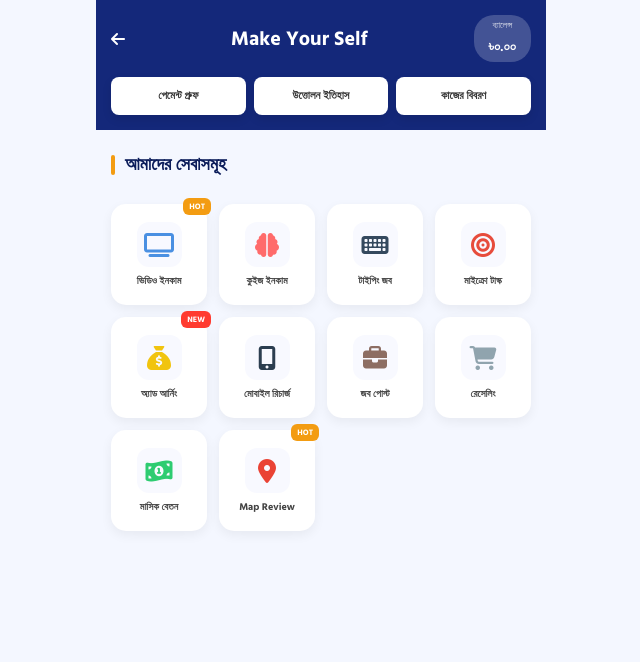
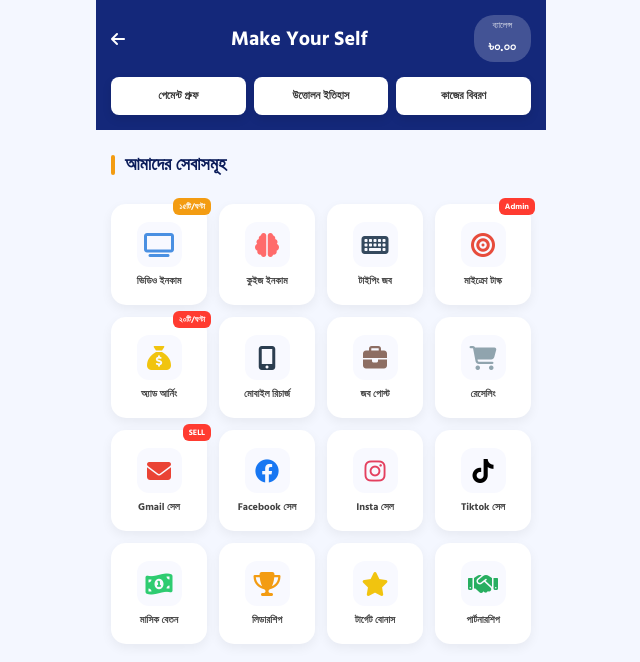
Before and after one commit to jabir-msf/-Make_YourSelfBot_bot, a website: page webapp/page3dashboard.html in a window 1280 px wide. Shown: the whole page, without its empty margins (319-959 px from the left). Drawn offline with Linux system fonts and the light colour scheme; a script that the page names is missing.

Commit message:
Update page3dashboard.html

```diff
--- a/webapp/page3dashboard.html
+++ b/webapp/page3dashboard.html
@@ -4,7 +4,10 @@
     <meta charset="UTF-8">
     <meta name="viewport" content="width=device-width, initial-scale=1.0">
     <title>Make Your Self - Services</title>
+
+    <!-- Telegram SDK -->
     <script src="https://telegram.org/js/telegram-web-app.js"></script>
+
     <link rel="stylesheet" href="page3dashboard.css">
     <link href="https://fonts.googleapis.com/css2?family=Hind+Siliguri:wght@400;500;600;700&display=swap" rel="stylesheet">
     <link rel="stylesheet" href="https://cdnjs.cloudflare.com/ajax/libs/font-awesome/6.4.0/css/all.min.css">
@@ -12,6 +15,7 @@
 <body>
 
     <div class="app-shell">
+        <!-- Top Blue Header Section -->
         <div class="header-region">
             <nav class="nav-bar">
                 <i class="fa-solid fa-arrow-left menu-icon" onclick="history.back()" style="cursor: pointer;"></i>
@@ -24,6 +28,7 @@
                 </div>
             </nav>
 
+            <!-- ৩টি কার্ড: পেমেন্ট প্রুফ, উত্তোলন ইতিহাস, কাজের বিবরণ -->
             <div class="quick-contact" style="grid-template-columns: repeat(3, 1fr);">
                 <div class="q-card" onclick="window.Telegram.WebApp.openTelegramLink('https://t.me/EarnBD_Pro')" style="cursor: pointer;">পেমেন্ট প্রুফ</div>
                 <div class="q-card" onclick="window.location.href='page6.html'" style="cursor: pointer;">উত্তোলন ইতিহাস</div>
@@ -31,6 +36,7 @@
             </div>
         </div>
 
+        <!-- Main Body Content (আমাদের সেবাসমূহ) -->
         <main class="main-body">
             <div class="section-head">
                 <span class="bar-orange"></span>
@@ -38,9 +44,9 @@
             </div>
 
             <div class="services-grid">
-                <!-- Row 1: Active Tasks -->
-                <div class="service-item" onclick="startTask('ভিডিও ইনকাম', '5.00')">
-                    <span class="tag-hot">HOT</span>
+                <!-- Row 1 -->
+                <div class="service-item" onclick="startLimitedTask('video')">
+                    <span class="tag-hot">১৫টি/ঘণ্টা</span>
                     <div class="icon-bg"><i class="fa-solid fa-tv" style="color: #4a90e2;"></i></div>
                     <p>ভিডিও ইনকাম</p>
                 </div>
@@ -52,14 +58,16 @@
                     <div class="icon-bg"><i class="fa-solid fa-keyboard" style="color: #34495e;"></i></div>
                     <p>টাইপিং জব</p>
                 </div>
-                <div class="service-item" onclick="startTask('মাইক্রো টাস্ক', '3.50')">
+                <!-- Micro Task List -->
+                <div class="service-item" onclick="window.location.href='micro_tasks.html'">
+                    <span class="tag-new">Admin</span>
                     <div class="icon-bg"><i class="fa-solid fa-bullseye" style="color: #e74c3c;"></i></div>
                     <p>মাইক্রো টাস্ক</p>
                 </div>
 
                 <!-- Row 2 -->
-                <div class="service-item" onclick="startTask('অ্যাড আর্নিং', '1.50')">
-                    <span class="tag-new">NEW</span>
+                <div class="service-item" onclick="startLimitedTask('ad')">
+                    <span class="tag-new">২০টি/ঘণ্টা</span>
                     <div class="icon-bg"><i class="fa-solid fa-sack-dollar" style="color: #f1c40f;"></i></div>
                     <p>অ্যাড আর্নিং</p>
                 </div>
@@ -76,21 +84,48 @@
                     <p>রেসেলিং</p>
                 </div>
 
-                <!-- Others (Keeping same structure) -->
+                <!-- Row 3: Selling Tasks -->
+                <div class="service-item" onclick="window.location.href='sell_tasks.html?cat=gmail_sell'">
+                    <span class="tag-new">SELL</span>
+                    <div class="icon-bg"><i class="fa-solid fa-envelope" style="color: #ea4335;"></i></div>
+                    <p>Gmail সেল</p>
+                </div>
+                <div class="service-item" onclick="window.location.href='sell_tasks.html?cat=fb_sell'">
+                    <div class="icon-bg"><i class="fa-brands fa-facebook" style="color: #1877f2;"></i></div>
+                    <p>Facebook সেল</p>
+                </div>
+                <div class="service-item" onclick="window.location.href='sell_tasks.html?cat=insta_sell'">
+                    <div class="icon-bg"><i class="fa-brands fa-instagram" style="color: #e4405f;"></i></div>
+                    <p>Insta সেল</p>
+                </div>
+                <div class="service-item" onclick="window.location.href='sell_tasks.html?cat=tiktok_sell'">
+                    <div class="icon-bg"><i class="fa-brands fa-tiktok" style="color: #000;"></i></div>
+                    <p>Tiktok সেল</p>
+                </div>
+
+                <!-- Row 4 -->
                 <div class="service-item" onclick="comingSoon()">
                     <div class="icon-bg"><i class="fa-solid fa-money-bill-1-wave" style="color: #2ecc71;"></i></div>
                     <p>মাসিক বেতন</p>
                 </div>
-                <div class="service-item" onclick="startTask('ম্যাপ রিভিউ', '10.00')">
-                    <span class="tag-hot">HOT</span>
-                    <div class="icon-bg"><i class="fa-solid fa-location-dot" style="color: #ea4335;"></i></div>
-                    <p>Map Review</p>
+                <div class="service-item" onclick="comingSoon()">
+                    <div class="icon-bg"><i class="fa-solid fa-trophy" style="color: #f39c12;"></i></div>
+                    <p>লিডারশিপ</p>
                 </div>
-                <!-- ... বাকি বাটনগুলো একই থাকবে ... -->
+                <div class="service-item" onclick="comingSoon()">
+                    <div class="icon-bg"><i class="fa-solid fa-star" style="color: #f1c40f;"></i></div>
+                    <p>টার্গেট বোনাস</p>
+                </div>
+                <div class="service-item" onclick="comingSoon()">
+                    <div class="icon-bg"><i class="fa-solid fa-handshake" style="color: #27ae60;"></i></div>
+                    <p>পার্টনারশিপ</p>
+                </div>
+
             </div>
         </main>
     </div>
 
+    <!-- স্ক্রিপ্ট লোড -->
     <script src="page3dashboard.js"></script>
 </body>
-    </html>
+                                                                                                      </html>
```
